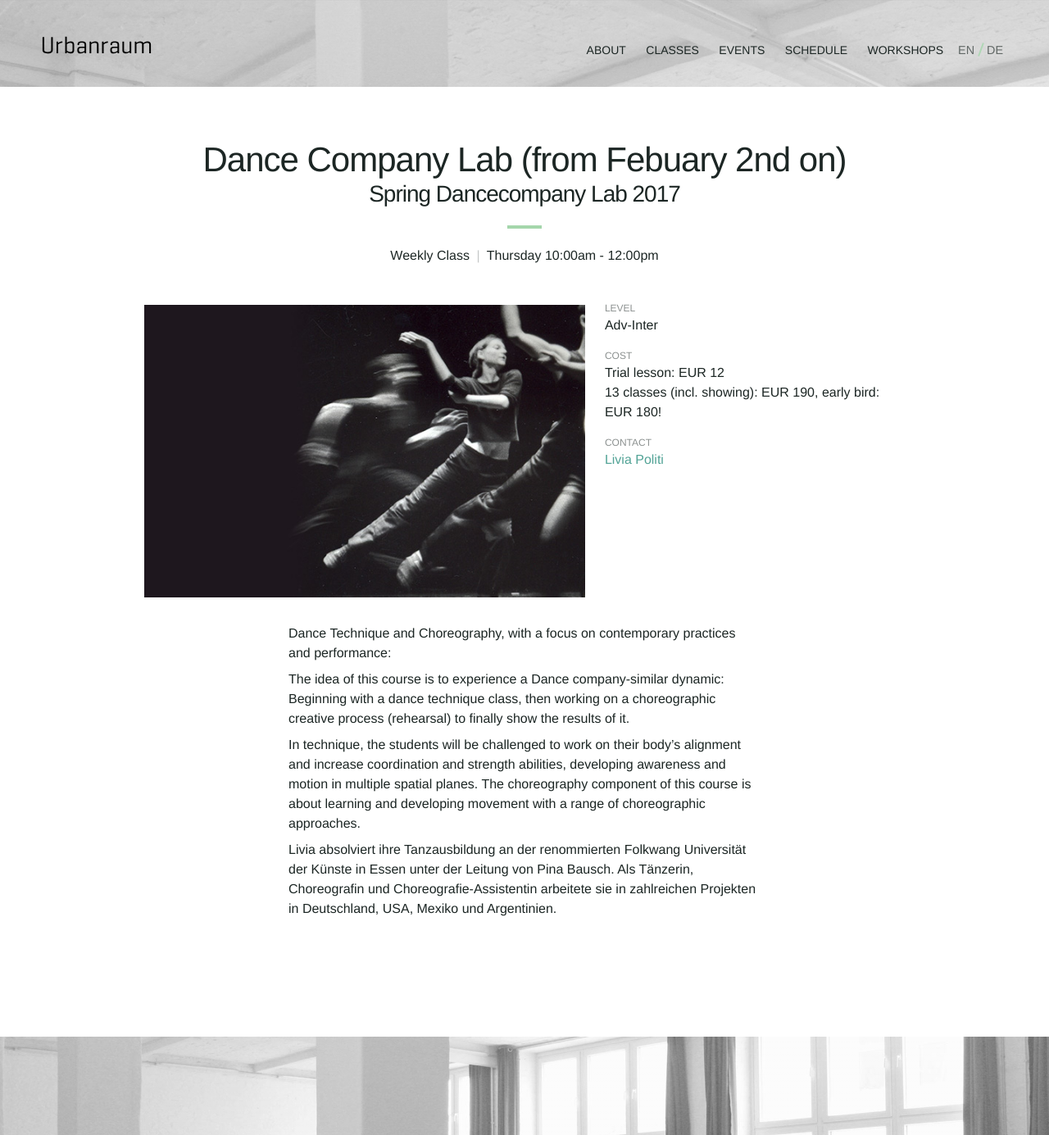
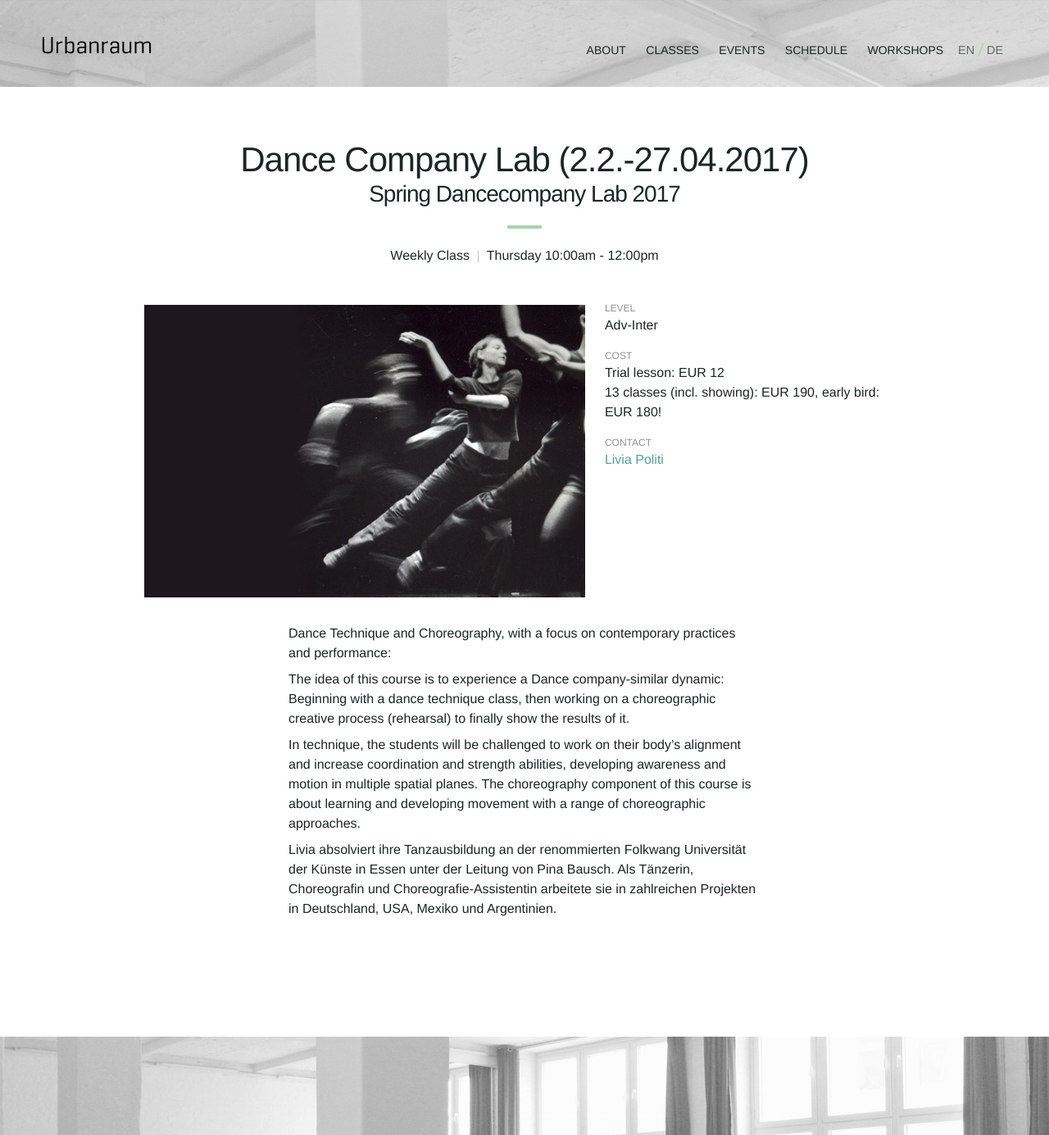
Before and after one commit to Kriesse/urbanraum, a Jekyll site: the page built from _classes/dance-company-lab.md, in a window 1280 px wide. Shown: the whole page at 82% size. Built offline with Jekyll 4.4.1, drawn with Linux system fonts in a browser that asks for light colours; nearby versions of some CDN libraries.

Commit message:
Update dance-company-lab.md

```diff
--- a/_classes/dance-company-lab.md
+++ b/_classes/dance-company-lab.md
@@ -7,8 +7,8 @@
     end: "12:00pm"
 image: "class-contemporary-dance-workshop.jpg"
 
-title_en: "Dance Company Lab (from Febuary 2nd on)"
-title_de: "Tanzcompany Lab (ab 2. Februar 2017)"
+title_en: "Dance Company Lab (2.2.-27.04.2017)"
+title_de: "Tanzcompany Lab (2.2.-27.04.2017)"
 
 subtitle_en: "Spring Dancecompany Lab 2017"
 subtitle_de: "Frühling Tanzcompany Lab 2017"
@@ -37,12 +37,7 @@
   Livia absolviert ihre Tanzausbildung an der renommierten Folkwang Universität der Künste in Essen unter der Leitung von Pina Bausch. Als Tänzerin, Choreografin und Choreografie-Assistentin arbeitete sie in zahlreichen Projekten in Deutschland, USA, Mexiko und Argentinien.
 
 description_de: |
-  Dance Technique and Choreography, with a focus on contemporary practices and performance:
-
-  The idea of this course is to experience a Dance company-similar dynamic: Beginning with a dance technique class, then working on a choreographic creative process (rehearsal) to finally show the results of it.
-
-  In technique, the students will be challenged to work on their body’s alignment and increase coordination and strength abilities, developing awareness and motion in multiple spatial planes. The choreography component of this course is about learning and developing movement with a range of choreographic approaches.
-
-  Livia absolviert ihre Tanzausbildung an der renommierten Folkwang Universität der Künste in Essen unter der Leitung von Pina Bausch. Als Tänzerin, Choreografin und Choreografie-Assistentin arbeitete sie in zahlreichen Projekten in Deutschland, USA, Mexiko und Argentinien.
+  Tanztechnik und Choreografie, mit einem Fokus auf zeitgenössischen Tanztechniken und Performance: Die Idee von diesem Kurs ist, eine Tanzcompany-ähnliche Dynamik zu erleben, beginnend mit einem Tanztechnik-Unterricht, an den ein choreografisch-kreativer Prozess (Probe) anschließt, um schließlich die Ergebnisse zu präsentieren.
+  Im Technikteil werden die Studenten herausgefordert, an der Ausrichtung ihres Körpers zu arbeiten und die Koordination, die Kraft und die Entwicklung von Bewusstsein und Bewegung auf mehreren räumlichen Ebenen zu erhöhen. Die Choreographie-Komponente dieses Kurses dient dem Lernen und der Entwicklung von Bewegung mit Hilfe einer Vielfalt von choreographischen Ansätzen.
 
 ---
```
